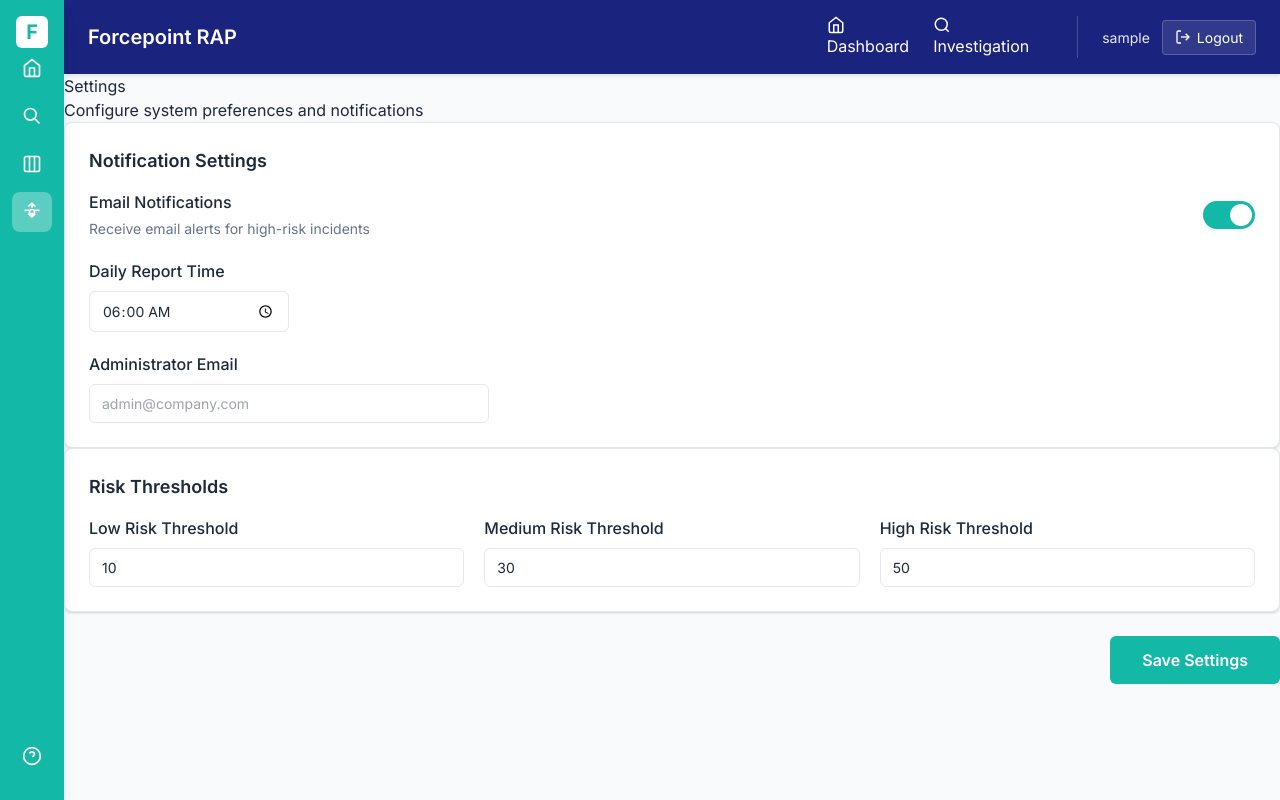
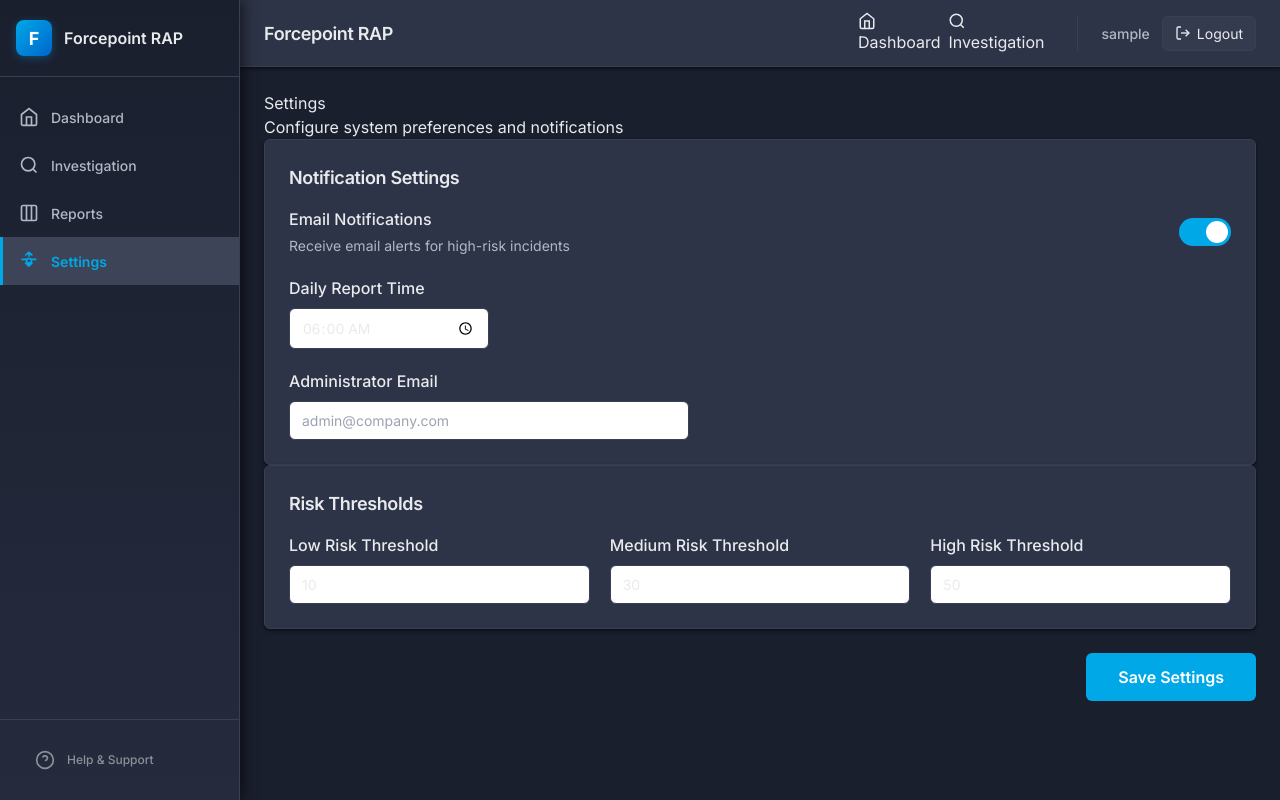
Before and after one commit to onurhan1/dlp-risk-adaptive-protection-csharp, a Next.js app in the folder dashboard/: page /settings in a window 1280 px wide. Built offline with nearby package versions, Linux system fonts and the light colour scheme; no server answers; sample sign-in values are in the browser's storage.

Commit message:
Redesign UI to match Tenable Security Center style - dark theme, modern sidebar, professional layout

```diff
--- a/dashboard/app/globals.css
+++ b/dashboard/app/globals.css
@@ -3,27 +3,41 @@
 @tailwind utilities;
 
 :root {
-  --primary: #14b8a6; /* Teal */
-  --primary-dark: #0d9488;
-  --primary-light: #5eead4;
-  --secondary: #0ea5e9; /* Sky blue */
-  --accent: #8b5cf6; /* Purple */
-  --success: #10b981;
-  --warning: #f59e0b;
-  --danger: #ef4444;
-  --info: #3b82f6;
-  --background: #f8fafc;
-  --surface: #ffffff;
-  --surface-hover: #f1f5f9;
-  --text-primary: #1e293b;
-  --text-secondary: #64748b;
-  --text-muted: #94a3b8;
-  --border: #e2e8f0;
-  --border-hover: #cbd5e1;
-  --shadow-sm: 0 1px 2px 0 rgba(0, 0, 0, 0.05);
-  --shadow: 0 1px 3px 0 rgba(0, 0, 0, 0.1), 0 1px 2px 0 rgba(0, 0, 0, 0.06);
-  --shadow-md: 0 4px 6px -1px rgba(0, 0, 0, 0.1), 0 2px 4px -1px rgba(0, 0, 0, 0.06);
-  --shadow-lg: 0 10px 15px -3px rgba(0, 0, 0, 0.1), 0 4px 6px -2px rgba(0, 0, 0, 0.05);
+  /* Tenable Security Center Color Scheme */
+  --primary: #00a8e8; /* Tenable Blue */
+  --primary-dark: #0066cc;
+  --primary-light: #5bc0de;
+  --secondary: #2c3e50; /* Dark Blue-Gray */
+  --accent: #00d4ff;
+  --success: #5cb85c;
+  --warning: #f0ad4e;
+  --danger: #d9534f;
+  --info: #5bc0de;
+
+  /* Dark Theme Backgrounds */
+  --background: #1a1f2e; /* Dark Blue-Gray */
+  --background-secondary: #252b3d; /* Slightly Lighter */
+  --surface: #2d3447; /* Card Background */
+  --surface-hover: #353b4f;
+  --surface-active: #3d4457;
+
+  /* Text Colors */
+  --text-primary: #e8eaed; /* Light Gray */
+  --text-secondary: #b0b8c4;
+  --text-muted: #8a9199;
+  --text-inverse: #1a1f2e;
+
+  /* Borders */
+  --border: #3a4054;
+  --border-hover: #4a5064;
+  --border-light: #2d3447;
+
+  /* Shadows */
+  --shadow-sm: 0 1px 2px 0 rgba(0, 0, 0, 0.3);
+  --shadow: 0 2px 4px 0 rgba(0, 0, 0, 0.4), 0 1px 2px 0 rgba(0, 0, 0, 0.3);
+  --shadow-md: 0 4px 8px -1px rgba(0, 0, 0, 0.5), 0 2px 4px -1px rgba(0, 0, 0, 0.4);
+  --shadow-lg: 0 10px 20px -3px rgba(0, 0, 0, 0.6), 0 4px 8px -2px rgba(0, 0, 0, 0.5);
+  --shadow-xl: 0 20px 40px -5px rgba(0, 0, 0, 0.7);
 }
 
 * {
@@ -59,25 +73,35 @@
   padding: 24px;
 }
 
-/* Card */
+/* Card - Tenable Style */
 .card {
   background: var(--surface);
-  border-radius: 8px;
+  border-radius: 6px;
   padding: 24px;
   box-shadow: var(--shadow);
   border: 1px solid var(--border);
   transition: all 0.2s ease;
+  color: var(--text-primary);
 }
 
 .card:hover {
   box-shadow: var(--shadow-md);
   border-color: var(--border-hover);
+  transform: translateY(-2px);
 }
 
 .card h2 {
   margin: 0 0 16px 0;
   color: var(--text-primary);
   font-size: 18px;
+  font-weight: 600;
+  letter-spacing: -0.02em;
+}
+
+.card h3 {
+  margin: 0 0 12px 0;
+  color: var(--text-primary);
+  font-size: 16px;
   font-weight: 600;
 }
 
@@ -216,44 +240,65 @@
   border-bottom: none;
 }
 
-/* Sidebar */
+/* Sidebar - Tenable Style */
 .sidebar {
   position: fixed;
   left: 0;
   top: 0;
   height: 100vh;
-  width: 64px;
-  background-color: var(--primary);
+  width: 240px;
+  background: linear-gradient(180deg, #1a1f2e 0%, #252b3d 100%);
   display: flex;
   flex-direction: column;
-  align-items: center;
-  padding: 16px 0;
+  padding: 0;
   z-index: 1000;
-  box-shadow: var(--shadow-lg);
+  box-shadow: 4px 0 12px rgba(0, 0, 0, 0.5);
+  border-right: 1px solid var(--border);
+}
+
+.sidebar-logo {
+  padding: 20px 16px;
+  border-bottom: 1px solid var(--border);
+  margin-bottom: 8px;
 }
 
 .sidebar-icon {
-  width: 40px;
-  height: 40px;
-  border-radius: 8px;
+  width: 100%;
+  height: 48px;
+  border-radius: 0;
   display: flex;
   align-items: center;
-  justify-content: center;
-  color: white;
+  justify-content: flex-start;
+  color: var(--text-secondary);
   cursor: pointer;
   transition: all 0.2s;
-  margin-bottom: 8px;
+  padding: 0 16px;
+  gap: 12px;
+  font-size: 14px;
+  font-weight: 500;
+  border-left: 3px solid transparent;
 }
 
 .sidebar-icon:hover {
-  background-color: rgba(255, 255, 255, 0.2);
+  background-color: var(--surface);
+  color: var(--text-primary);
+  border-left-color: var(--primary);
 }
 
 .sidebar-icon.active {
-  background-color: rgba(255, 255, 255, 0.3);
+  background-color: var(--surface-active);
+  color: var(--primary);
+  border-left-color: var(--primary);
+  font-weight: 600;
 }
 
-/* Navigation */
+.sidebar-icon svg {
+  width: 20px;
+  height: 20px;
+  flex-shrink: 0;
+}
+
+/* Navigation - Tenable Style */
 .nav-modern {
   background: var(--surface);
   border-bottom: 1px solid var(--border);
@@ -261,6 +306,12 @@
   position: sticky;
   top: 0;
   z-index: 999;
+}
+
+.main-header {
+  background: var(--surface);
+  border-bottom: 1px solid var(--border);
+  box-shadow: var(--shadow);
 }
 
 /* Utilities */
--- a/dashboard/components/AuthLayoutClient.tsx
+++ b/dashboard/components/AuthLayoutClient.tsx
@@ -15,9 +15,11 @@
   return (
     <>
       <Sidebar />
-      <div style={{ marginLeft: '64px' }}>
+      <div style={{ marginLeft: '240px', minHeight: '100vh', background: 'var(--background)' }}>
         <Navigation />
-        {children}
+        <div style={{ padding: '24px' }}>
+          {children}
+        </div>
       </div>
     </>
   )
--- a/dashboard/components/Navigation.tsx
+++ b/dashboard/components/Navigation.tsx
@@ -47,51 +47,56 @@
       </div>
       <style jsx>{`
         .main-header {
-          background: #1a237e;
-          color: white;
+          background: var(--surface);
+          color: var(--text-primary);
           padding: 0;
-          box-shadow: 0 2px 4px rgba(0, 0, 0, 0.1);
+          box-shadow: var(--shadow);
+          border-bottom: 1px solid var(--border);
         }
 
         .header-content {
-          max-width: 1400px;
-          margin: 0 auto;
+          max-width: 100%;
+          margin: 0;
           display: flex;
           justify-content: space-between;
           align-items: center;
-          padding: 16px 24px;
+          padding: 12px 24px;
         }
 
         .header-brand {
-          font-size: 20px;
+          font-size: 18px;
           font-weight: 600;
-          color: white;
+          color: var(--text-primary);
+          letter-spacing: -0.02em;
         }
 
         .header-nav {
           display: flex;
-          gap: 24px;
+          gap: 8px;
+          align-items: center;
         }
 
         .nav-item {
           display: flex;
           align-items: center;
           gap: 8px;
-          color: white;
+          color: var(--text-secondary);
           text-decoration: none;
           font-size: 14px;
           font-weight: 500;
-          padding: 6px 12px;
-          border-radius: 4px;
-          transition: background 0.2s;
+          padding: 8px 16px;
+          border-radius: 6px;
+          transition: all 0.2s;
         }
 
         .nav-item:hover {
-          background: rgba(255, 255, 255, 0.1);
+          background: var(--surface-hover);
+          color: var(--text-primary);
         }
 
         .nav-item.active {
-          background: rgba(255, 255, 255, 0.2);
+          background: var(--surface-active);
+          color: var(--primary);
         }
 
         .nav-item svg {
@@ -105,30 +110,33 @@
           gap: 12px;
           margin-left: 24px;
           padding-left: 24px;
-          border-left: 1px solid rgba(255, 255, 255, 0.2);
+          border-left: 1px solid var(--border);
         }
 
         .username {
           font-size: 14px;
-          color: rgba(255, 255, 255, 0.9);
+          color: var(--text-secondary);
+          font-weight: 500;
         }
 
         .logout-btn {
           display: flex;
           align-items: center;
           gap: 6px;
-          background: rgba(255, 255, 255, 0.1);
-          border: 1px solid rgba(255, 255, 255, 0.2);
-          color: white;
+          background: var(--surface-hover);
+          border: 1px solid var(--border);
+          color: var(--text-primary);
           padding: 6px 12px;
-          border-radius: 4px;
+          border-radius: 6px;
           cursor: pointer;
           font-size: 14px;
-          transition: background 0.2s;
+          transition: all 0.2s;
         }
 
         .logout-btn:hover {
-          background: rgba(255, 255, 255, 0.2);
+          background: var(--surface-active);
+          border-color: var(--primary);
+          color: var(--primary);
         }
 
         .logout-btn svg {
--- a/dashboard/components/Sidebar.tsx
+++ b/dashboard/components/Sidebar.tsx
@@ -10,56 +10,74 @@
     <div className="sidebar">
       <div className="sidebar-logo">
         <div style={{
-          width: '32px',
-          height: '32px',
-          background: 'white',
-          borderRadius: '6px',
+          display: 'flex',
+          alignItems: 'center',
+          gap: '12px'
+        }}>
+          <div style={{
+            width: '36px',
+            height: '36px',
+            background: 'linear-gradient(135deg, #00a8e8 0%, #0066cc 100%)',
+            borderRadius: '8px',
             display: 'flex',
             alignItems: 'center',
             justifyContent: 'center',
             fontWeight: 'bold',
-          color: '#14b8a6',
-          fontSize: '20px'
+            color: 'white',
+            fontSize: '18px',
+            boxShadow: '0 2px 8px rgba(0, 168, 232, 0.3)'
           }}>
             F
           </div>
+          <div style={{ color: 'var(--text-primary)', fontSize: '16px', fontWeight: '600' }}>
+            Forcepoint RAP
+          </div>
+        </div>
       </div>
 
-      <Link href="/" className={`sidebar-icon ${pathname === '/' ? 'active' : ''}`} title="Dashboards">
+      <div style={{ padding: '8px 0', flex: 1 }}>
+        <Link href="/" className={`sidebar-icon ${pathname === '/' ? 'active' : ''}`}>
           <svg width="20" height="20" viewBox="0 0 24 24" fill="none" stroke="currentColor" strokeWidth="2">
             <path d="M3 9l9-7 9 7v11a2 2 0 0 1-2 2H5a2 2 0 0 1-2-2z"></path>
             <polyline points="9 22 9 12 15 12 15 22"></polyline>
           </svg>
+          <span>Dashboard</span>
         </Link>
 
-      <Link href="/investigation" className={`sidebar-icon ${pathname === '/investigation' ? 'active' : ''}`} title="Investigation">
+        <Link href="/investigation" className={`sidebar-icon ${pathname === '/investigation' ? 'active' : ''}`}>
           <svg width="20" height="20" viewBox="0 0 24 24" fill="none" stroke="currentColor" strokeWidth="2">
-          <path d="M21 21l-6-6m2-5a7 7 0 1 1-14 0 7 7 0 0 1 14 0z"></path>
+            <circle cx="11" cy="11" r="8"></circle>
+            <path d="m21 21-4.35-4.35"></path>
           </svg>
+          <span>Investigation</span>
         </Link>
 
-      <Link href="/reports" className={`sidebar-icon ${pathname === '/reports' ? 'active' : ''}`} title="Reports">
+        <Link href="/reports" className={`sidebar-icon ${pathname === '/reports' ? 'active' : ''}`}>
           <svg width="20" height="20" viewBox="0 0 24 24" fill="none" stroke="currentColor" strokeWidth="2">
             <rect x="3" y="3" width="18" height="18" rx="2" ry="2"></rect>
             <line x1="9" y1="3" x2="9" y2="21"></line>
             <line x1="15" y1="3" x2="15" y2="21"></line>
           </svg>
+          <span>Reports</span>
         </Link>
 
-      <Link href="/settings" className={`sidebar-icon ${pathname === '/settings' ? 'active' : ''}`} title="Settings">
+        <Link href="/settings" className={`sidebar-icon ${pathname === '/settings' ? 'active' : ''}`}>
           <svg width="20" height="20" viewBox="0 0 24 24" fill="none" stroke="currentColor" strokeWidth="2">
             <circle cx="12" cy="12" r="3"></circle>
             <path d="M12 1v6m0 6v6m9-9h-6m-6 0H3m8.8-8.8l-4.24 4.24m8.48 8.48l-4.24 4.24m0-16.96l4.24 4.24m-8.48 8.48l4.24 4.24"></path>
           </svg>
+          <span>Settings</span>
         </Link>
+      </div>
 
-      <div style={{ marginTop: 'auto' }}>
-        <div className="sidebar-icon" title="Help">
-          <svg width="20" height="20" viewBox="0 0 24 24" fill="none" stroke="currentColor" strokeWidth="2">
+      <div style={{ padding: '16px', borderTop: '1px solid var(--border)' }}>
+        <div className="sidebar-icon" style={{ color: 'var(--text-muted)', fontSize: '12px' }}>
+          <svg width="16" height="16" viewBox="0 0 24 24" fill="none" stroke="currentColor" strokeWidth="2">
             <circle cx="12" cy="12" r="10"></circle>
             <path d="M9.09 9a3 3 0 0 1 5.83 1c0 2-3 3-3 3"></path>
             <line x1="12" y1="17" x2="12.01" y2="17"></line>
           </svg>
+          <span>Help & Support</span>
         </div>
       </div>
     </div>
```
Lines whose indentation alone changed are shown as unchanged.
